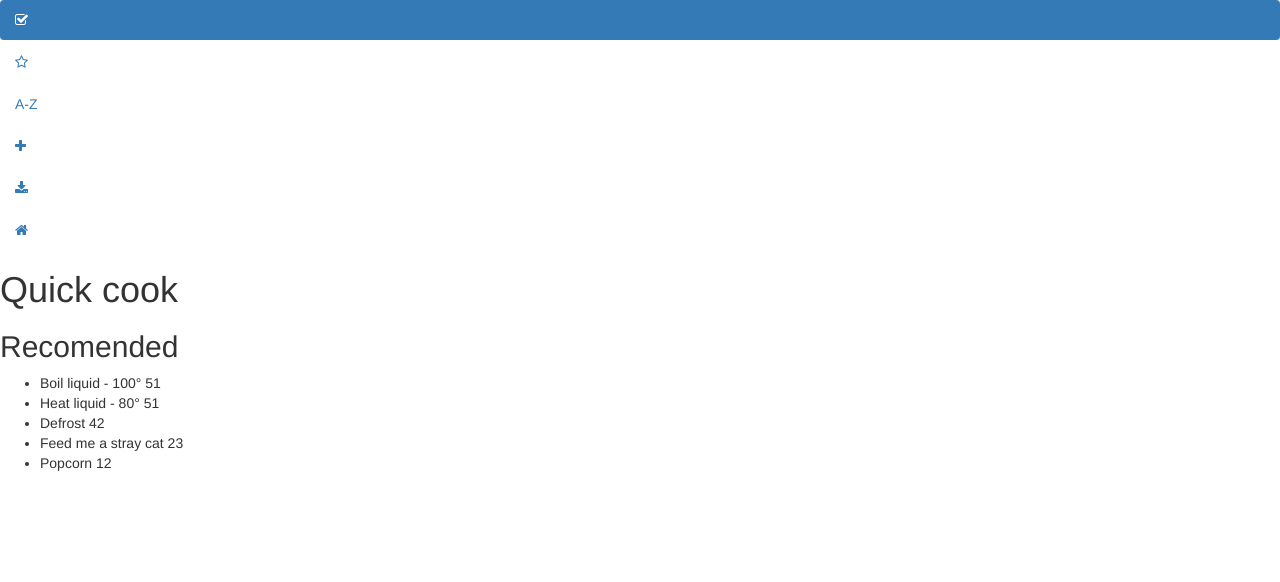
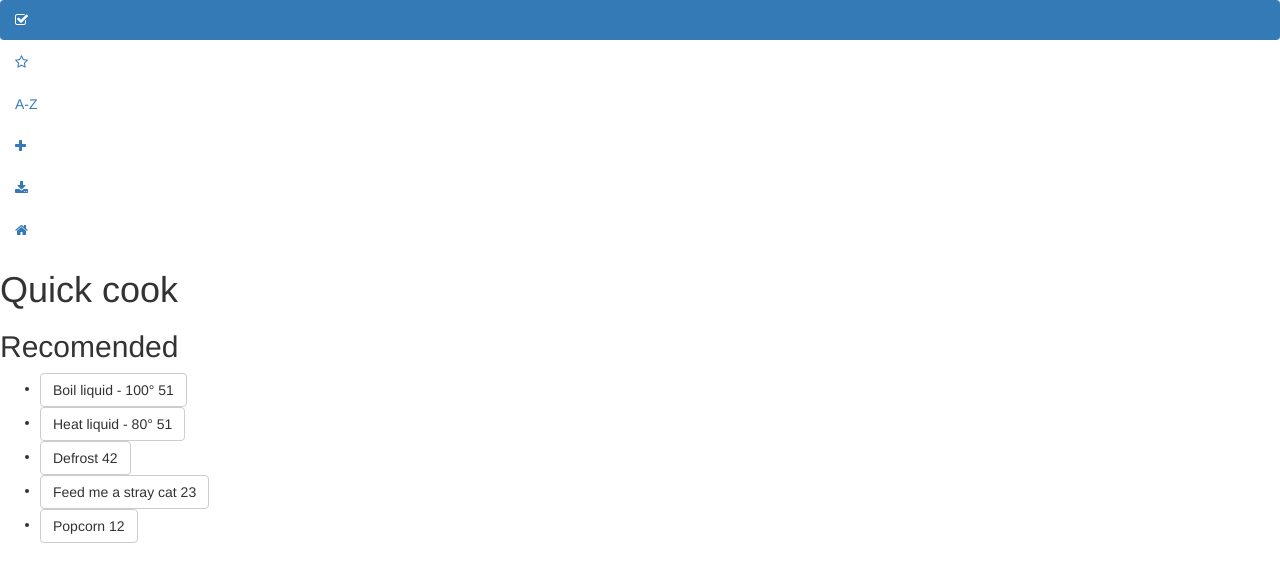
Before and after one commit to LodLabs/microwave-gui, a plain HTML site: page qcook.html in a window 1280 px wide. Drawn offline with nearby package versions, Linux system fonts and the light colour scheme.

Commit message:
Made qcook menu links active, fixed start styling

```diff
--- a/qcook.html
+++ b/qcook.html
@@ -44,8 +44,10 @@
 						<h2>Recomended</h2>
 						<ul>
 							<li ng-repeat="entry in entries | orderBy:'-score' | limitTo:5">
+								<a class="btn btn-default" ng-href="qcook_target.html?{{entry.key}}">
 									<span class="title">{{entry.title}}</span>
 									<span class="score">{{entry.score}}</span>
+								</a>
 							</li>
 						</ul>
 					</div>
@@ -53,8 +55,10 @@
 						<h2>Favourites</h2>
 						<ul>
 							<li ng-repeat="entry in entries | filter:{recommended:true}:true">
+								<a class="btn btn-default" ng-href="qcook_target.html?{{entry.key}}">
 									<span class="title">{{entry.title}}</span>
 									<span class="score">{{entry.score}}</span>
+								</a>
 							</li>
 						</ul>
 					</div>
@@ -71,8 +75,10 @@
 						<div id="alphabetical_list" class="frame">
 						<ul class="slidee">
 							<li ng-repeat="entry in entries | orderBy:'title'">
+								<a class="btn btn-default" ng-href="qcook_target.html?{{entry.key}}">
 									<span class="title">{{entry.title}}</span>
 									<span class="score">{{entry.score}}</span>
+								</a>
 							</li>
 						</ul>
 						</div>
@@ -118,63 +124,75 @@
 				$scope.entries = [
 					{
 						"title"       : "Feed me a stray cat",
+						"key"         : "feed",
 						"score"       : 23,
 						"recommended" : true,
 					},
 					{
-						"title"        : "Boil liquid - 100°",
-						"score"        : 51,
-						"recommended"  : false,
+						"title"       : "Boil liquid - 100°",
+						"key"         : "boil",
+						"score"       : 51,
+						"recommended" : false,
 					},
 					{
-						"title"        : "Defrost",
-						"score"        : 42,
-						"recommended"  : false,
+						"title"       : "Defrost",
+						"key"         : "defrost",
+						"score"       : 42,
+						"recommended" : false,
 					},
 					{
-						"title"        : "Heat liquid - 80°",
-						"score"        : 51,
-						"recommended"  : false,
+						"title"       : "Heat liquid - 80°",
+						"key"         : "heat",
+						"score"       : 51,
+						"recommended" : false,
 					},
 					{
-						"title"        : "Popcorn",
-						"score"        : 12,
-						"recommended"  : false,
+						"title"       : "Popcorn",
+						"key"         : "popcorn",
+						"score"       : 12,
+						"recommended" : false,
 					},
 					{
-						"title"        : "Moose",
-						"score"        : 12,
-						"recommended"  : false,
+						"title"       : "Moose",
+						"key"         : "mmm",
+						"score"       : 12,
+						"recommended" : false,
 					},
 					{
-						"title"        : "Moose jerky",
-						"score"        : 12,
-						"recommended"  : false,
+						"title"       : "Moose jerky",
+						"key"         : "mmm_twitchy",
+						"score"       : 12,
+						"recommended" : false,
 					},
 					{
-						"title"        : "Moose souflet",
-						"score"        : 12,
-						"recommended"  : false,
+						"title"       : "Moose souflet",
+						"key"         : "mmm_rises",
+						"score"       : 12,
+						"recommended" : false,
 					},
 					{
-						"title"        : "Moose soup",
-						"score"        : 12,
-						"recommended"  : false,
+						"title"       : "Moose soup",
+						"key"         : "mmm_bits",
+						"score"       : 12,
+						"recommended" : false,
 					},
 					{
-						"title"        : "Moose tail",
-						"score"        : 12,
-						"recommended"  : false,
+						"title"       : "Moose tail",
+						"key"         : "mmm_flies",
+						"score"       : 12,
+						"recommended" : false,
 					},
 					{
-						"title"        : "Yak",
-						"score"        : 12,
-						"recommended"  : false,
+						"title"       : "Yak",
+						"key"         : "yuk",
+						"score"       : 12,
+						"recommended" : false,
 					},
 					{
-						"title"        : "Zebra",
-						"score"        : 12,
-						"recommended"  : false,
+						"title"       : "Zebra",
+						"key"         : "stripy",
+						"score"       : 12,
+						"recommended" : false,
 					}
 
 				];
--- a/style.scss
+++ b/style.scss
@@ -72,19 +72,28 @@ body {
 		padding: 0;
 
 		& > li {
+			display: block;
+
+			.btn {
 				border: thin solid;
-			display: table;
 				padding: 10px;
 				width: 95%;
 				border-radius: 10px;
 				margin: 10px 0;
-			cursor: pointer;
-			background-color: white;
+			}
+
+			a {
+				display: table;
+				width: 100%;
 
 				& > span {
 					display: table-cell;
 				}
+			}
 
+			.title {
+				text-align: left;
+			}
 			.score {
 				text-align: right;
 				width: 60px;
@@ -165,7 +174,7 @@ iframe {
 	height: 20px;
 	font-weight: bold;
 	text-align: center;
-	margin: 7px 0;
+	margin: 0;
 }
 
 #temp_data {
@@ -205,7 +214,7 @@ iframe {
 	display: flex;
 	flex-direction: column;
 	justify-content: space-between;
-	height: 780px;
+	height: 770px;
 	position: absolute;
 	bottom: 0;
 }
```
Also changed, not shown: start.html (+2 -2 lines). Lines whose indentation alone changed are shown as unchanged.
